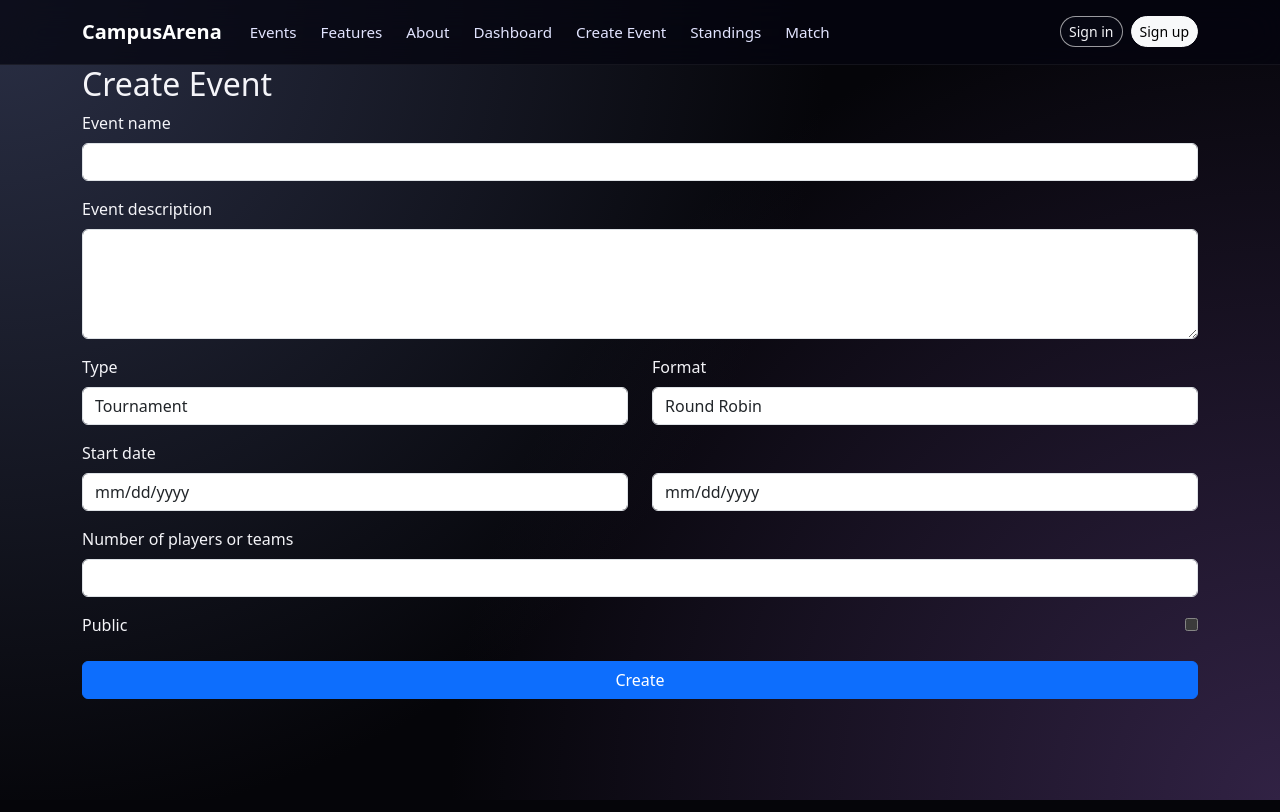
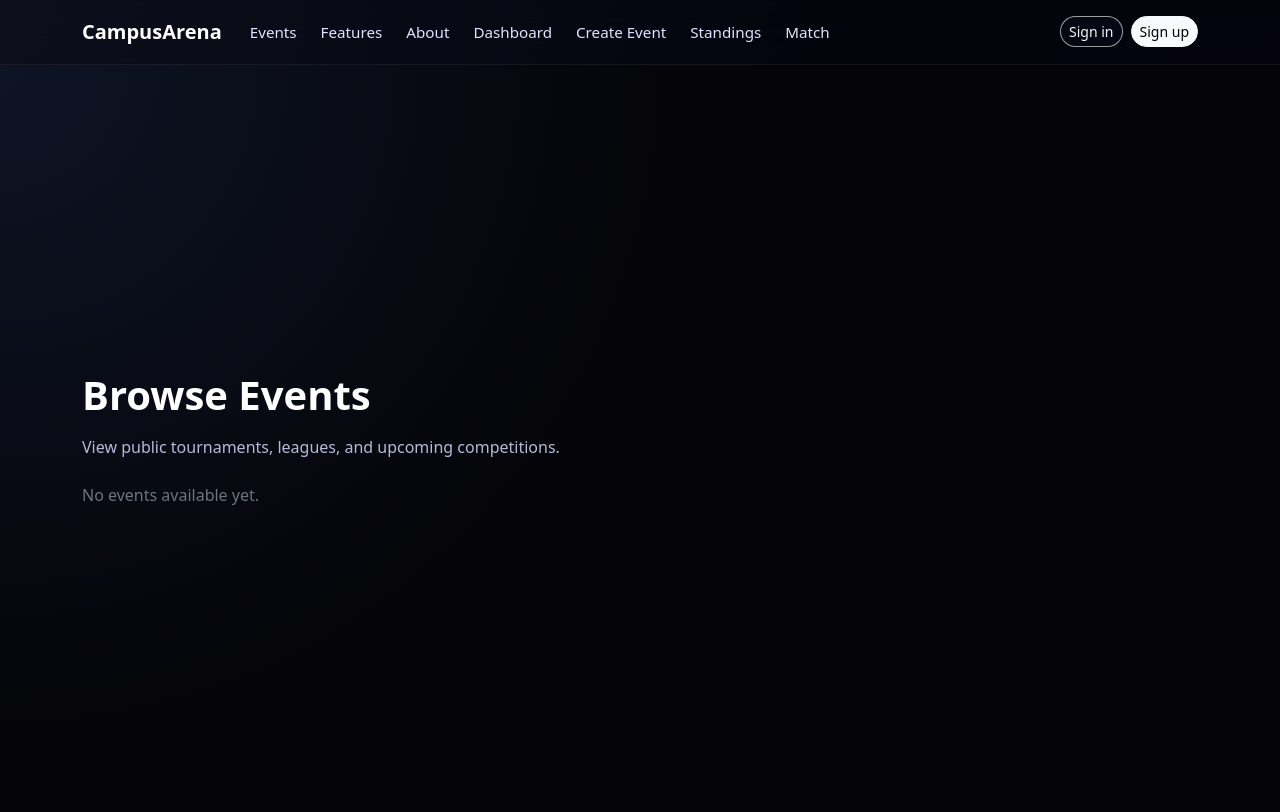
Before and after one commit to campusarena/campusarena, a Next.js app: page /events in a window 1280 px wide. Built offline with nearby package versions, Linux system fonts and the light colour scheme; no server answers.

Commit message:
Updated "events" link in navbar to show events

```diff
--- a/src/app/events/page.tsx
+++ b/src/app/events/page.tsx
@@ -1,11 +1,21 @@
-import CreateEventForm from '@/components/CreateEventForm';
+'use client';
 
-const Events = () => {
+import Container from 'react-bootstrap/Container';
+
+export default function EventsPage() {
   return (
-    <main>
-      <CreateEventForm />
-    </main>
+    <section className="ca-section">
+      <Container>
+        <h1 className="fw-bold text-white mb-3">Browse Events</h1>
+        <p className="ca-section-subtitle">
+          View public tournaments, leagues, and upcoming competitions.
+        </p>
+
+        {/* TODO: Replace with real event cards when Prisma data is ready */}
+        <div className="text-secondary mt-4">
+          No events available yet.
+        </div>
+      </Container>
+    </section>
   );
-};
-
-export default Events;
+}
```
